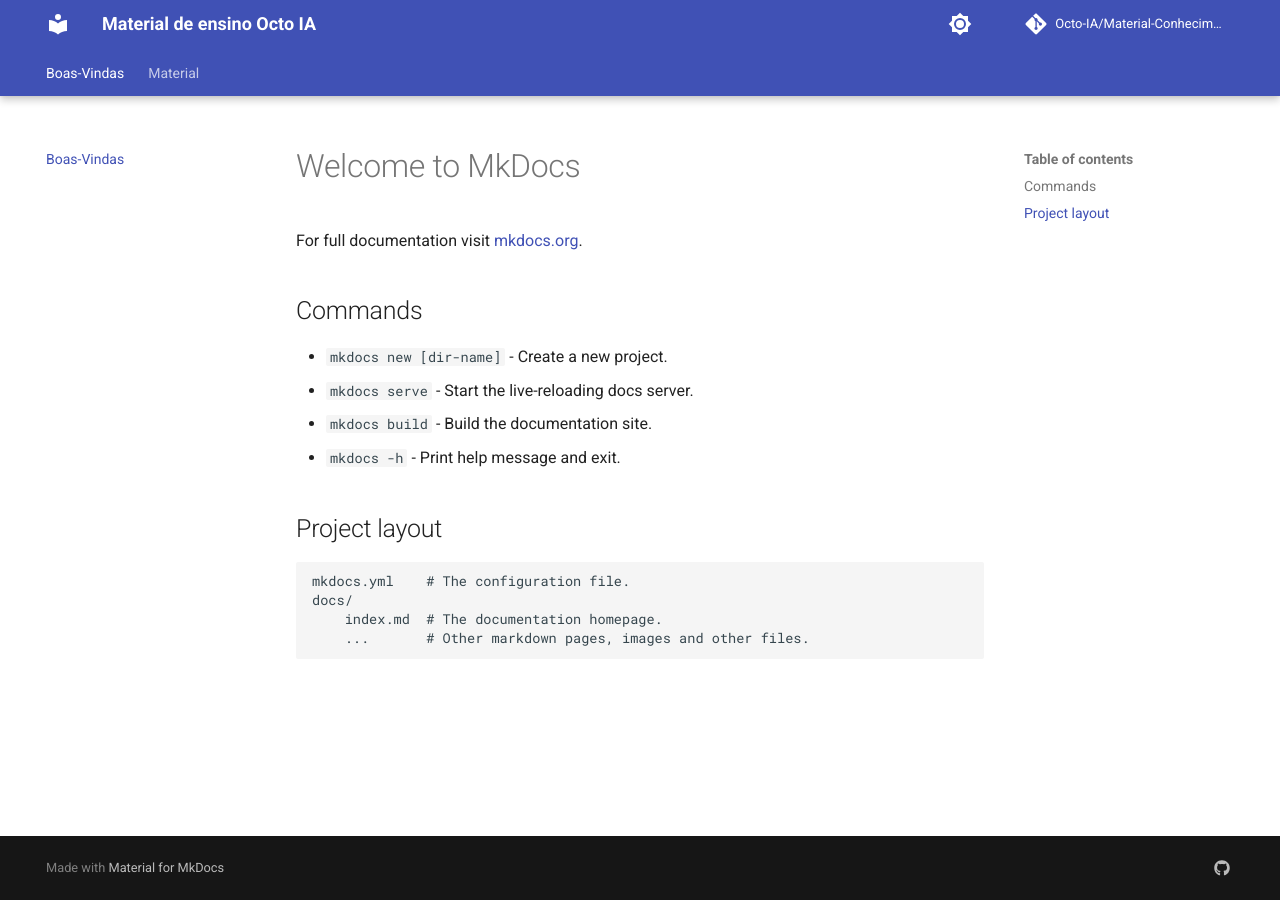
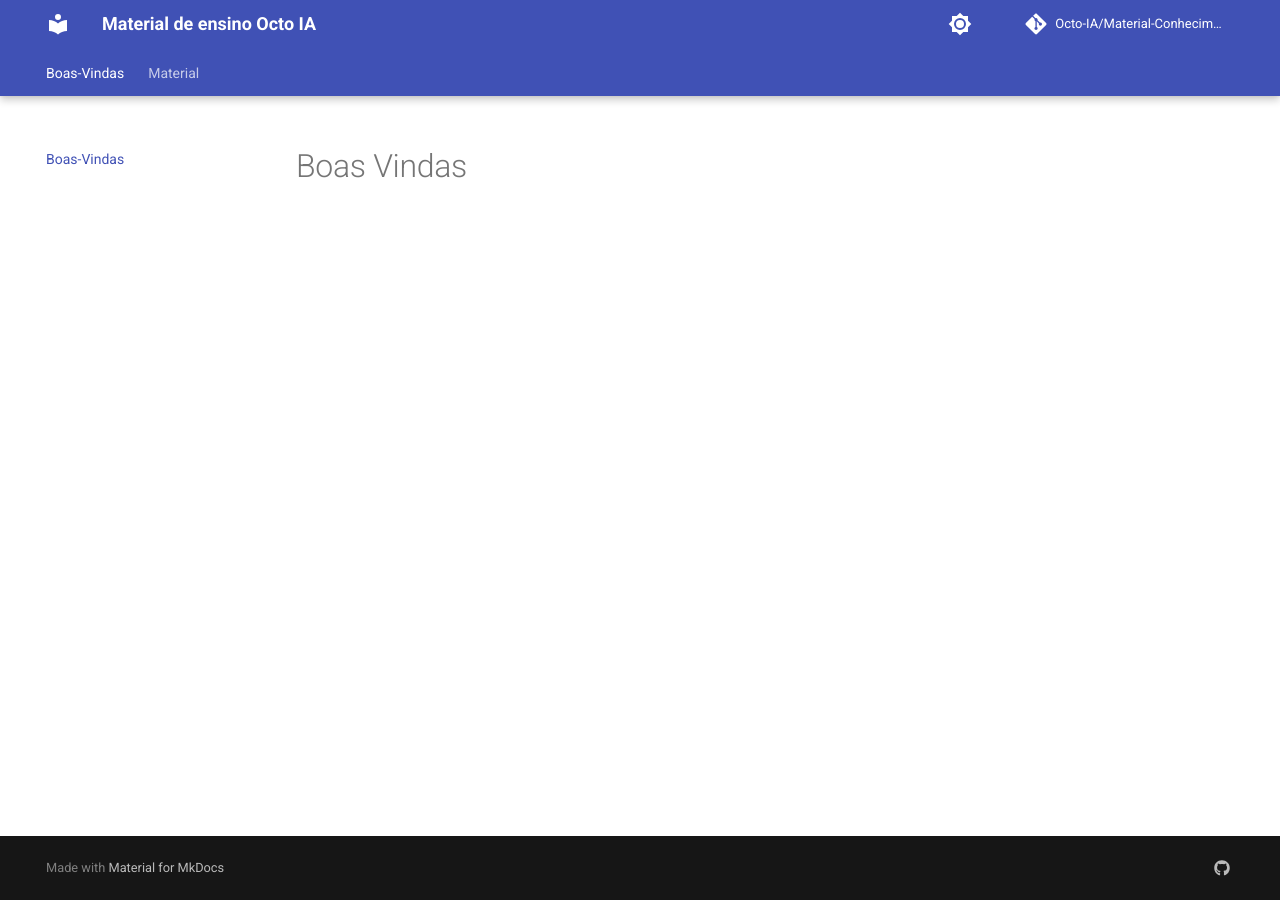
Before and after one commit to Octo-IA/Material-Conhecimento, an MkDocs documentation site: the page built from docs/index.md, in a window 1280 px wide. Built offline with MkDocs 1.6.1 and Material for MkDocs 9.7.7, drawn with Linux system fonts in a browser that asks for light colours; comment, search, counter and statistics services are not loaded.

Commit message:
:closed_book: .md index

```diff
--- a/docs/index.md
+++ b/docs/index.md
@@ -1,17 +1 @@
-# Welcome to MkDocs
-
-For full documentation visit [mkdocs.org](https://www.mkdocs.org).
-
-## Commands
-
-* `mkdocs new [dir-name]` - Create a new project.
-* `mkdocs serve` - Start the live-reloading docs server.
-* `mkdocs build` - Build the documentation site.
-* `mkdocs -h` - Print help message and exit.
-
-## Project layout
-
-    mkdocs.yml    # The configuration file.
-    docs/
-        index.md  # The documentation homepage.
-        ...       # Other markdown pages, images and other files.
+# Boas Vindas
```
